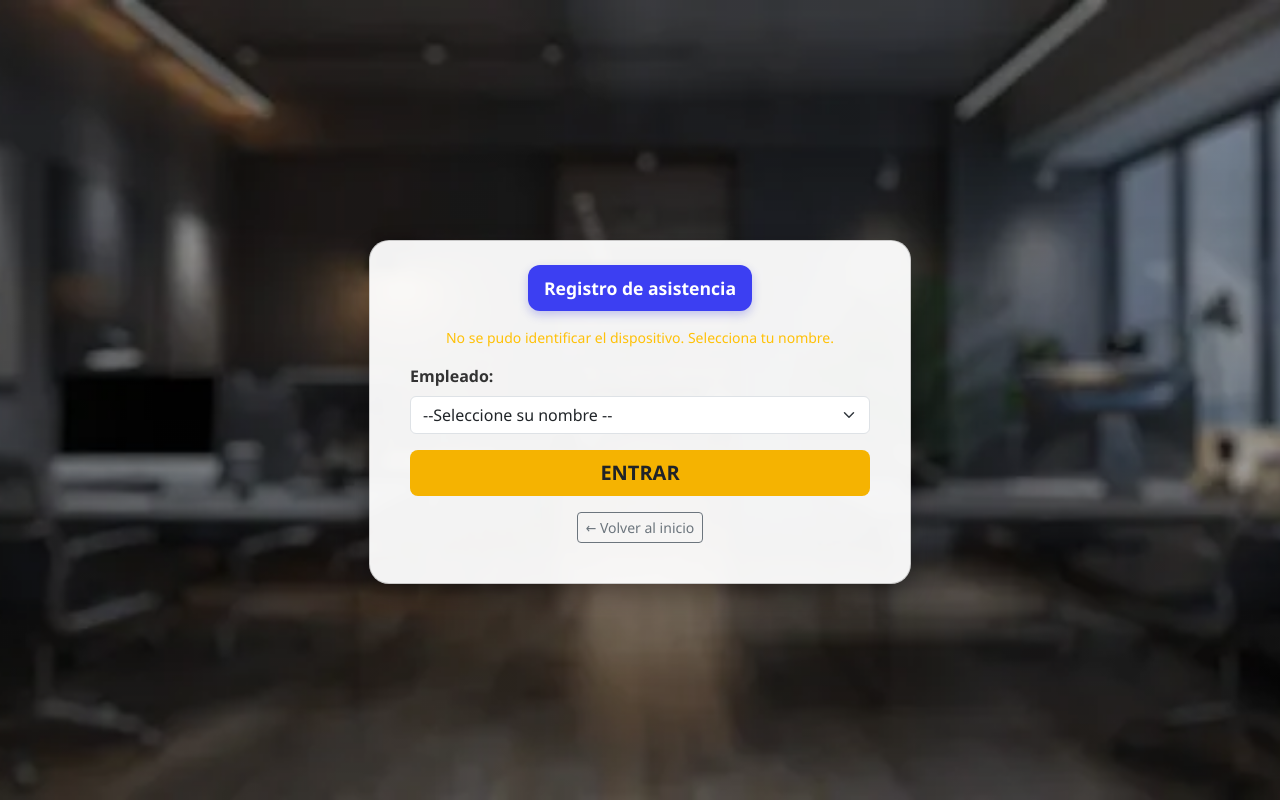
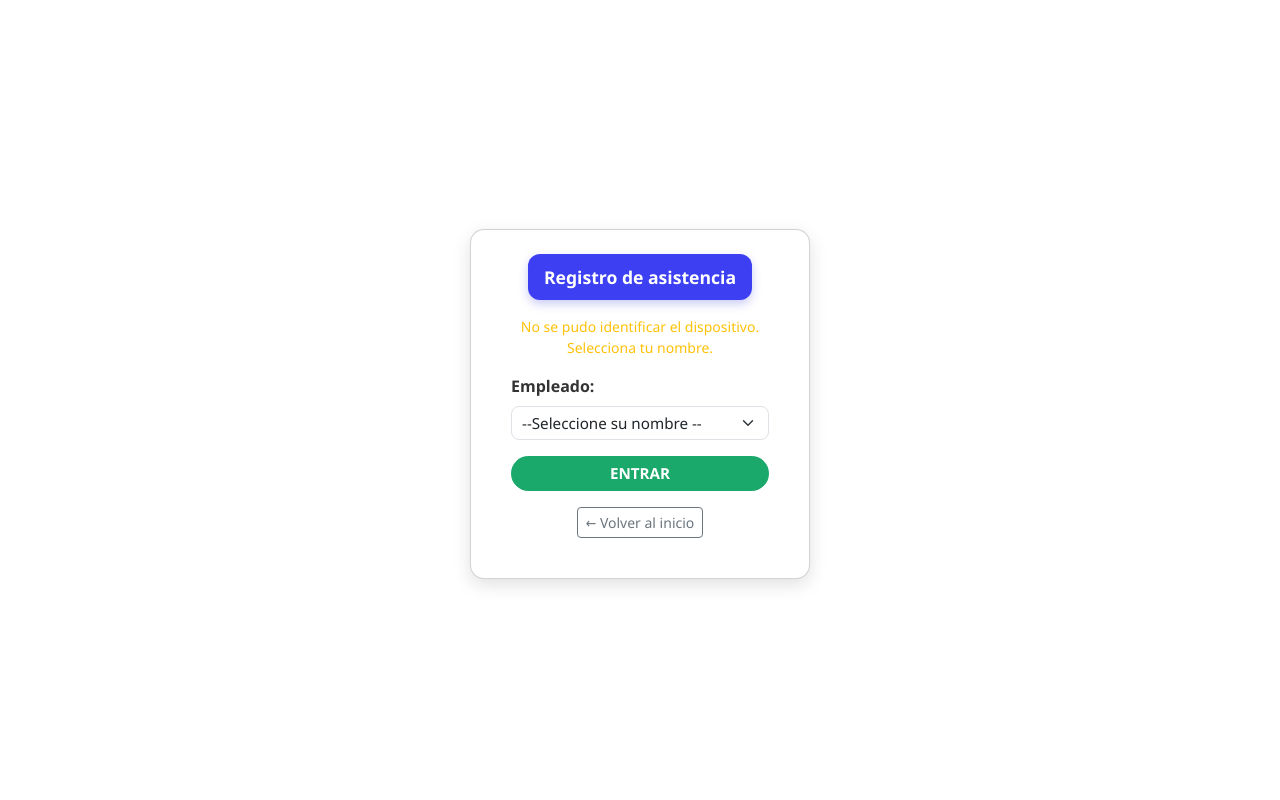
Before and after one commit to ichigo34/asistencia-nakama-service, a Django app: page /auto/ in a window 1280 px wide. Run offline with Django 5.2, Linux system fonts and the light colour scheme; data that the repository does not hold is empty; some libraries are stand-ins or nearby versions.

Commit message:
style: adaptar UI al mockup (fondo blanco, botón verde ENTRAR, controles compactos, card estrecha)

```diff
--- a/app/static/css/formulario.css
+++ b/app/static/css/formulario.css
@@ -6,9 +6,7 @@
 }
 
 body {
-    background: linear-gradient(rgba(0, 0, 0, 0.4), rgba(0, 0, 0, 0.4)),
-                url("../img/fondo-oficina.jpg") no-repeat center center fixed;
-    background-size: cover;
+    background: #ffffff; /* fondo limpio como el mockup */
     font-family: 'Segoe UI', Tahoma, Geneva, Verdana, sans-serif;
     color: #000000;
     min-height: 100vh;
@@ -18,11 +16,13 @@ body {
 }
 
 .card {
-    background-color: rgba(255, 255, 255, 0.95);
+    background-color: #ffffff;
     color: #333;
-    border-radius: 20px;
-    box-shadow: 0 10px 25px rgba(0, 0, 0, 0.3);
-    animation: fadeIn 1s ease;
+    border-radius: 14px;
+    box-shadow: 0 6px 18px rgba(0, 0, 0, 0.12);
+    animation: fadeIn 0.6s ease;
+    max-width: 340px;
+    margin: 16px auto;
 }
 
 .form-label {
@@ -43,36 +43,29 @@ body {
 
 /* Botón amarillo ENTRAR */
 .btn-entrar {
-    background-color: var(--brand-accent);
+    background-color: #1aa96b; /* verde del mockup */
     border: none;
-    color: #1f2328;
-    font-weight: 800;
+    color: #ffffff;
+    font-weight: 700;
+    border-radius: 18px;
+    padding: 6px 18px;
+    font-size: .95rem;
 }
-.btn-entrar:hover { background-color: var(--brand-accent-dark); color: #1f2328; }
+.btn-entrar:hover { background-color: #15935c; color: #ffffff; }
 
 @keyframes fadeIn {
     from { opacity: 0; transform: translateY(20px); }
     to { opacity: 1; transform: translateY(0); }
 }
 
-/* Controles con foco al color de marca */
-.form-select:focus, .form-control:focus {
-    border-color: var(--brand-primary);
-    box-shadow: 0 0 0 .2rem rgba(60,63,242,.15);
-}
+/* Controles compactos y con foco azul */
+.form-select, .form-control { height: 34px; padding: 4px 10px; font-size: .95rem; border-radius: 8px; }
+.form-select:focus, .form-control:focus { border-color: var(--brand-primary); box-shadow: 0 0 0 .2rem rgba(60,63,242,.12); }
 
-.select2-container--default .select2-selection--single {
-    height: 38px;
-    padding: 6px 12px;
-    border-color: #ced4da;
-}
+.select2-container--default .select2-selection--single { height: 34px; padding: 3px 10px; border-color: #cfd4da; border-radius: 8px; }
 .select2-container--default .select2-selection--single .select2-selection__arrow b{ border-color: #666 transparent transparent transparent; }
-.select2-container--default .select2-results__option--highlighted[aria-selected]{
-    background-color: var(--brand-primary);
-}
-.select2-container--default .select2-selection--single:focus {
-    border-color: var(--brand-primary);
-}
+.select2-container--default .select2-results__option--highlighted[aria-selected]{ background-color: var(--brand-primary); }
+.select2-container--default .select2-selection--single:focus { border-color: var(--brand-primary); }
 
 /* Tarjeta compacta para éxito */
 .success-card { border-radius: 16px; box-shadow: 0 8px 20px rgba(0,0,0,.15); }
```
